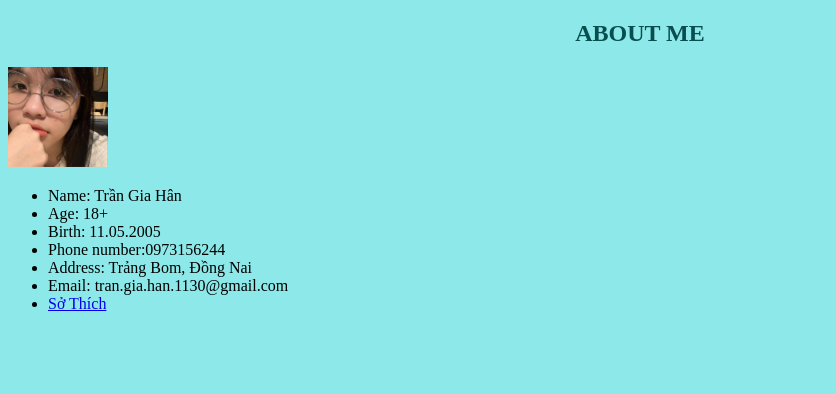
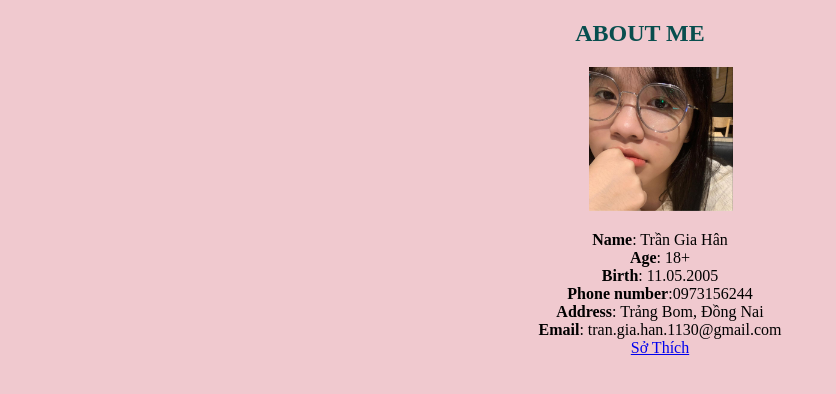
Before and after one commit to Zahan1105/Thietkeweb_baitap1, a plain HTML site: page index.html in a window 1280 px wide. Shown: the whole page, without its empty margins (0-836 px from the left). Drawn offline with Linux system fonts and the light colour scheme.

Commit message:
Image size changed, unused file delete

```diff
--- a/index.html
+++ b/index.html
@@ -7,24 +7,40 @@
 </head>
 <style>
     img {
-        width: 100px;
-        height: 100px;
+        width: 150px;
+        height: 150px;
     }
-    body{
-        background-color: rgb(141, 233, 233) ;
+
+    header>img {
+        width: 9em;
+        height: 9em;
+        margin-top: 0%;
+        margin-left: 46%;
+    }
+
+    body {
+        background-color: rgb(240, 201, 207);
+    }
+
+    ul {
+        text-align: center;
     }
 </style>
 
 <body>
-    <h2 style="text-align: center;color: rgb(8, 78, 78);"><b>ABOUT ME</b></h2>
-    <img src="./resources/375280300_1272468893437522_8592923436878480744_n.jpg">
-    <ul>
-        <li>Name: Trần Gia Hân</li>
-        <li>Age: 18+</li>
-        <li>Birth: 11.05.2005</li>
-        <li>Phone number:0973156244</li>
-        <li>Address: Trảng Bom, Đồng Nai</li>
-        <li>Email: tran.gia.han.1130@gmail.com</li>
+    <header>
+        <h2 style="text-align: center;color: rgb(8, 78, 78);"><b>ABOUT ME</b></h2>
+        <img src="./resources/375280300_1272468893437522_8592923436878480744_n.jpg">
+    </header>
+
+
+    <ul style="list-style: none;">
+        <li><b>Name</b>: Trần Gia Hân</li>
+        <li><b>Age</b>: 18+</li>
+        <li><b>Birth</b>: 11.05.2005</li>
+        <li><b>Phone number</b>:0973156244</li>
+        <li><b>Address</b>: Trảng Bom, Đồng Nai</li>
+        <li><b>Email</b>: tran.gia.han.1130@gmail.com</li>
         <li><a href="./sothich.html">Sở Thích</a></li>
     </ul>
 </body>
```
Also changed, not shown: sothich.html (+5 -1 lines), 1 other file.
